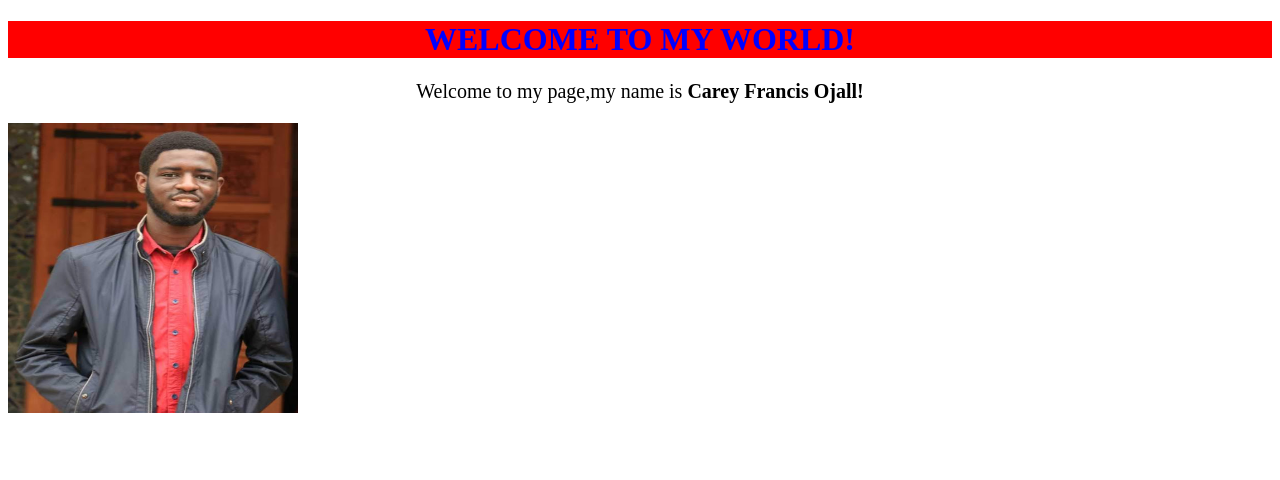
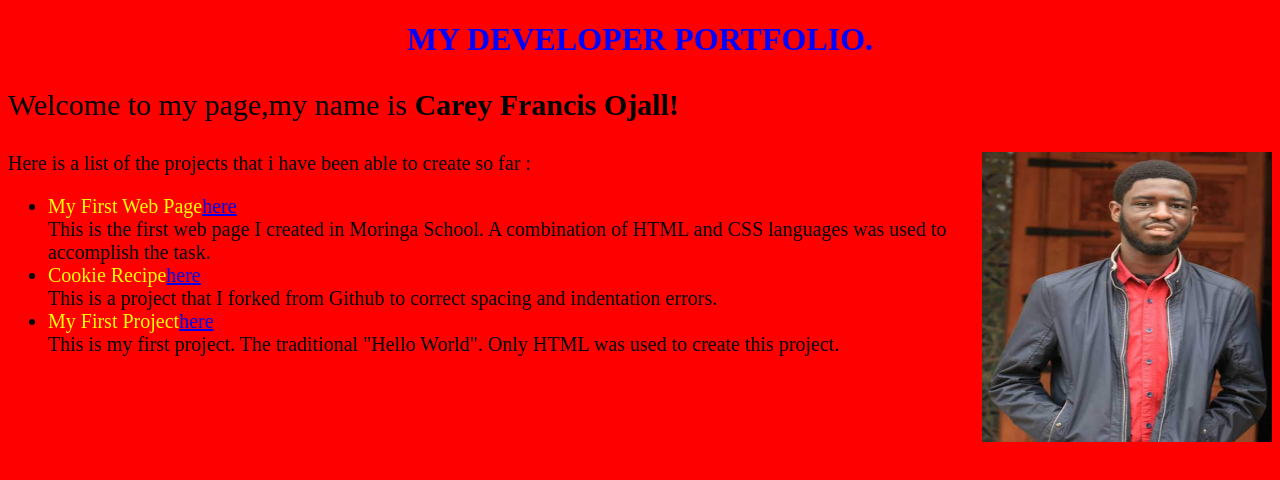
Before and after one commit to CareyFrancis/Carey-Portfolio, a plain HTML site: page Week1-IP.html in a window 1280 px wide. Drawn offline with Linux system fonts and the light colour scheme.

```diff
--- a/Week1-IP.css
+++ b/Week1-IP.css
@@ -1,15 +1,26 @@
+body{
+  background-color: red;
+}
 h1{
   color: blue;
   text-align: center;
   background-color: red;
 }
-
-p{
+.p1{
+  color:
   text-align: center;
+  font-size: 30px;
+}
+.p2{
+  text-align: left;
   font-size: 20px;
 }
 
 img{
+  float: right;
   width: 290px;
   height: 290px;
 }
+.project{
+  color: yellow;
+}
--- a/Week1-IP.html
+++ b/Week1-IP.html
@@ -6,8 +6,22 @@
     <title>Week 1 IP</title>
   </head>
   <body>
-    <h1>WELCOME TO MY WORLD!</h1>
-    <p>Welcome to my page,my name is <strong>Carey Francis Ojall!</strong></p>
-    <img src="carey.jpg" alt="A picture of me">
+    <h1>MY DEVELOPER PORTFOLIO.</h1>
+    <div class="p1">
+      <p>Welcome to my page,my name is <strong>Carey Francis Ojall!</strong></p>
+      <img src="carey.jpg" alt="A picture of me">
+    </div>
+    <div class="p2">
+      <p>Here is a list of the projects that i have been able to create so far :
+        <ul>
+          <li><span class="project">My First Web Page</span><a href="https://github.com/CareyFrancis/first-webpage">here</a></li>
+              This is the first web page I created in Moringa School. A combination of HTML and CSS languages was used to accomplish the task.
+          <li><span class="project">Cookie Recipe</span><a href="https://github.com/CareyFrancis/cookie-recipe">here</a></li>
+              This is a project that I forked from Github to correct spacing and indentation errors.
+          <li><span class="project">My First Project</span><a href="https://github.com/CareyFrancis/hello-world">here</a></li>
+              This is my first project. The traditional "Hello World". Only HTML was used to create this project.
+        </ul>
+      </p>
+    </div>
   </body>
 </html>
```
